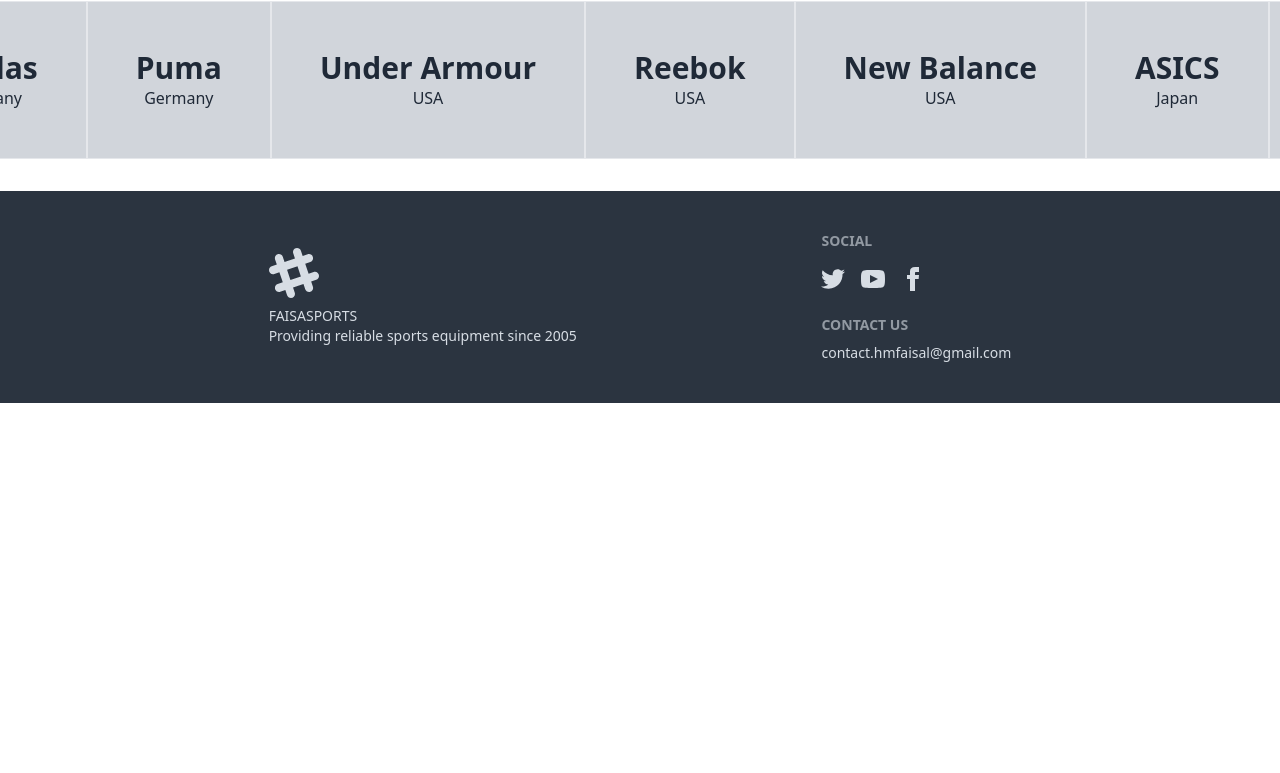
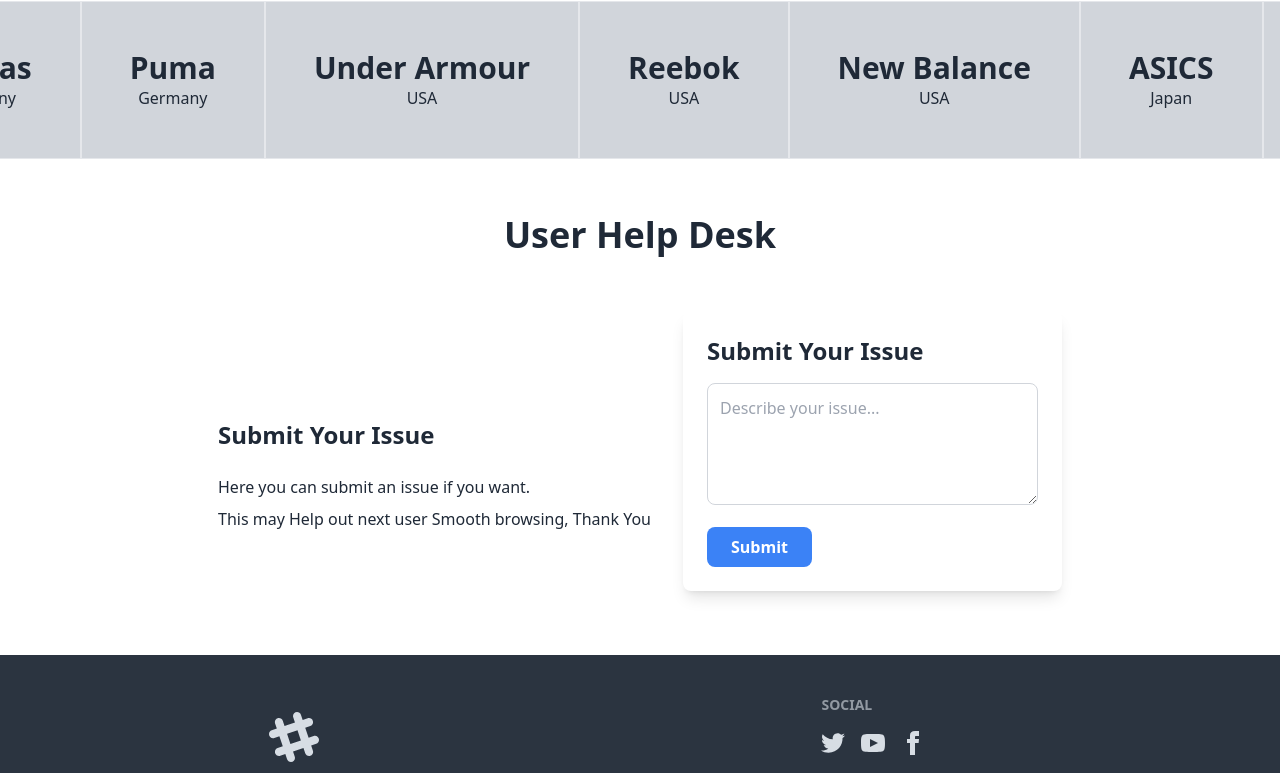
Before and after one commit to hm-faisal/FaisaSports, a React (Vite) app: page / in a window 1280 px wide. Shown: the part 1021-1794 px from the top of the page. Before the commit the page ends 1424 px from the top, so only its background shows below. Built offline with nearby package versions, Linux system fonts and the light colour scheme; no server answers.

Commit message:
Help Desk section added

```diff
--- a/src/pages/home/Home.jsx
+++ b/src/pages/home/Home.jsx
@@ -4,6 +4,7 @@
 import Category from "./Category";
 import Partner from "./Partner";
 import Product from "./Product";
+import UserHelpDesk from "./UserHelpDesk";
 
 const Home = () => {
   return (
@@ -14,6 +15,7 @@
         <Category />
         <Product />
         <Partner />
+        <UserHelpDesk />
       </div>
       <Footer />
     </>
--- /dev/null
+++ b/src/pages/home/UserHelpDesk.jsx
@@ -0,0 +1,34 @@
+const UserHelpDesk = () => {
+  return (
+    <>
+      <h2 className="text-4xl font-bold my-6 text-center">User Help Desk</h2>
+      <div className="flex justify-center items-center my-8 gap-8">
+        <div className="help-Text">
+          <h2 className="text-2xl font-bold my-6 ">Submit Your Issue</h2>
+          <p className="">Here you can submit an issue if you want.</p>
+          <p className="my-2">
+            This may Help out next user Smooth browsing, Thank You
+          </p>
+        </div>
+        <section className="bg-white p-6 rounded-lg shadow-lg mb-8">
+          <h2 className="text-2xl font-semibold mb-4">Submit Your Issue</h2>
+          <form>
+            <textarea
+              className="w-full p-3 border border-gray-300 rounded-lg"
+              rows="4"
+              placeholder="Describe your issue..."
+            ></textarea>
+            <button
+              type="submit"
+              className="mt-4 px-6 py-2 bg-blue-500 text-white font-semibold rounded-lg"
+            >
+              Submit
+            </button>
+          </form>
+        </section>
+      </div>
+    </>
+  );
+};
+
+export default UserHelpDesk;
```
